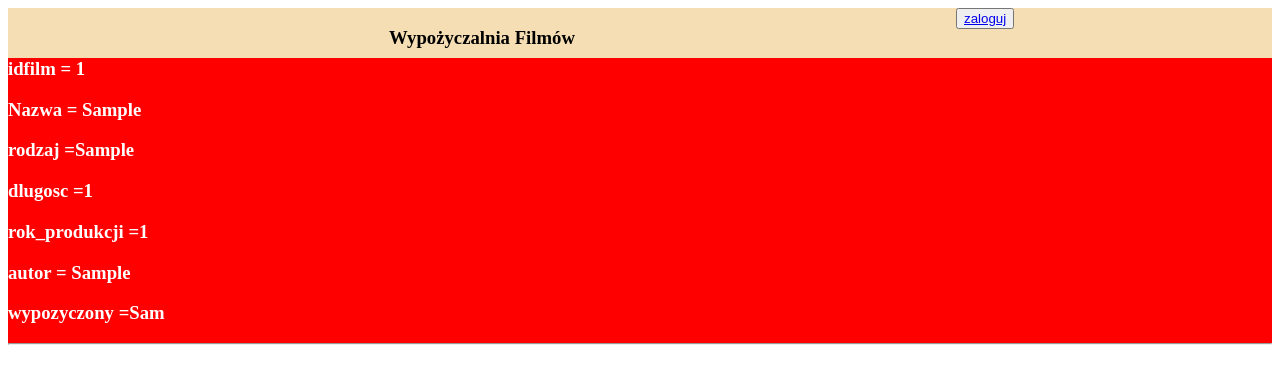
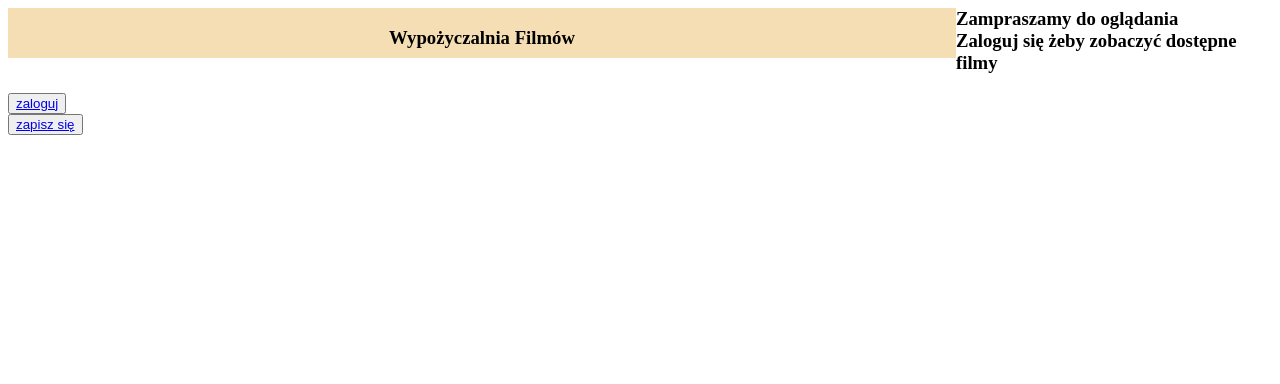
Before and after one commit to wawrzol121/film, a PHP site: page / in a window 1280 px wide. Shown: the top 384 px of the page. Run offline with PHP 8.4, Linux system fonts and the light colour scheme; tables that the repository leaves empty hold one stand-in row (values such as "Sample post").

Commit message:
Update index.php

```diff
--- a/index.php
+++ b/index.php
@@ -4,35 +4,20 @@
     <title>strona główna</title>
     <link rel="stylesheet" href="style.css">
 </head>
+    <body>
 <header>
 <h3> Wypożyczalnia Filmów</h3>
 </header>
-    <div class="log"><button type="button"><a href="login.php">zaloguj</a></button></div>
-<body>
-    <div class="a">
-    <?php
-$conn = new mysqli("localhost", "root", "", "move");
 
-       $sql= '"SELECT idfilm, nazwa ,rodzaj   , dlugosc , rok_produkcji ,autor,swypozyczony FROM film AS i JOIN user ON id=autor.iduser"';
 
-    $res = $conn->query("SELECT `idfilm`, `Nazwa`,`rodzaj`,`dlugosc`, `rok_produkcji`,`autor`, `wypozyczony`  FROM `film`");
-    $film = $res->fetch_all(MYSQLI_ASSOC);
-    for($i = 0; $i<count($film); $i++){
-        echo "<h3>idfilm = ".$film[$i]["idfilm"]."</h3>";
-        echo"<h3>Nazwa = ".$film[$i]["Nazwa"]."</h3>";
-        echo"<h3>rodzaj =".$film[$i]["rodzaj"]."</h3>";
-        echo"<h3>dlugosc =".$film[$i]["dlugosc"]."</h3>";
-        echo"<h3>rok_produkcji =".$film[$i]["rok_produkcji"]."</h3>";
-        echo"<h3>autor = ".$film[$i]["autor"]."</h3>";
-        echo"<h3>wypozyczony =".$film[$i]["wypozyczony"]."</h3>";
-        echo "<hr/>";
-    }
+    <div class="aa">
+        <h3>Zampraszamy do oglądania <br>
+            Zaloguj się żeby zobaczyć dostępne filmy </h3>
+        <button type="button"><a href="login.php">zaloguj</a></button><br><button type="button"><a href="register.php">zapisz się</a></button> </div>
 
 
 
 
-?>
-    </div>
 
 
     </body>
```
